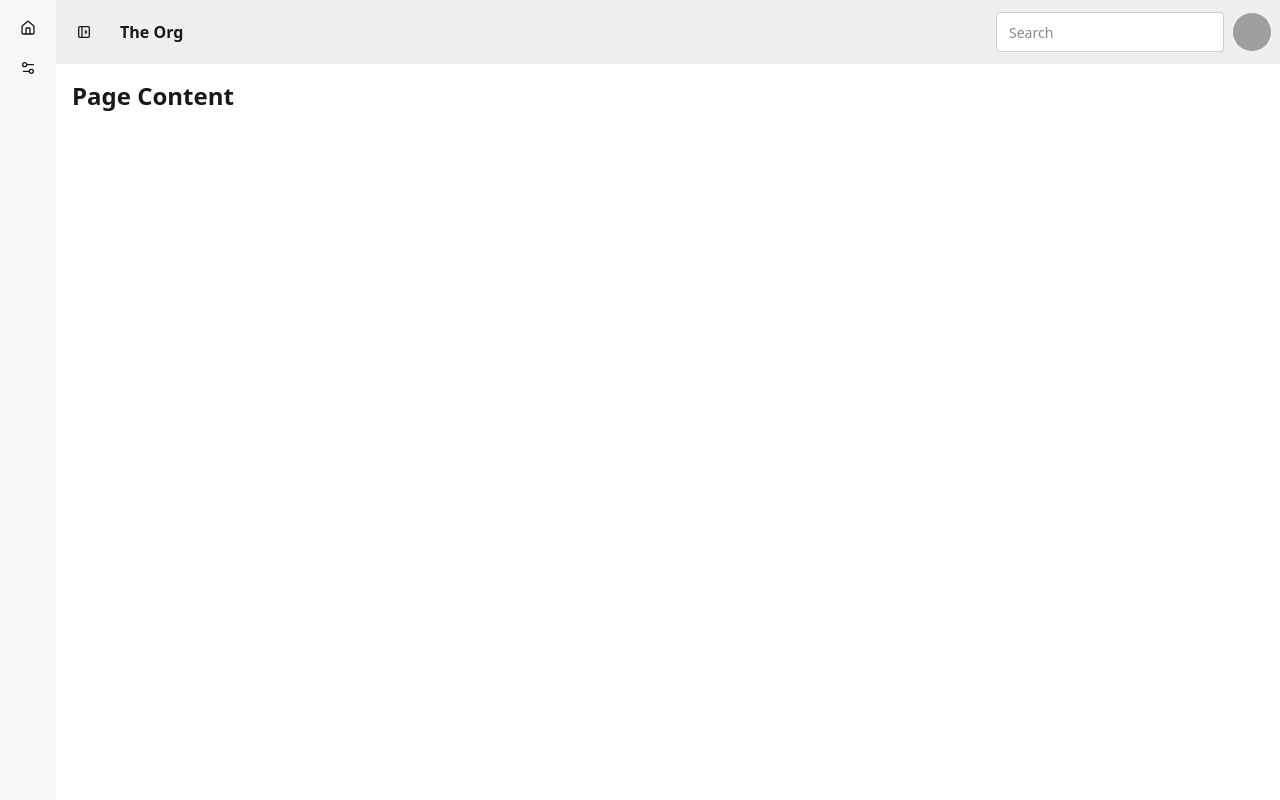
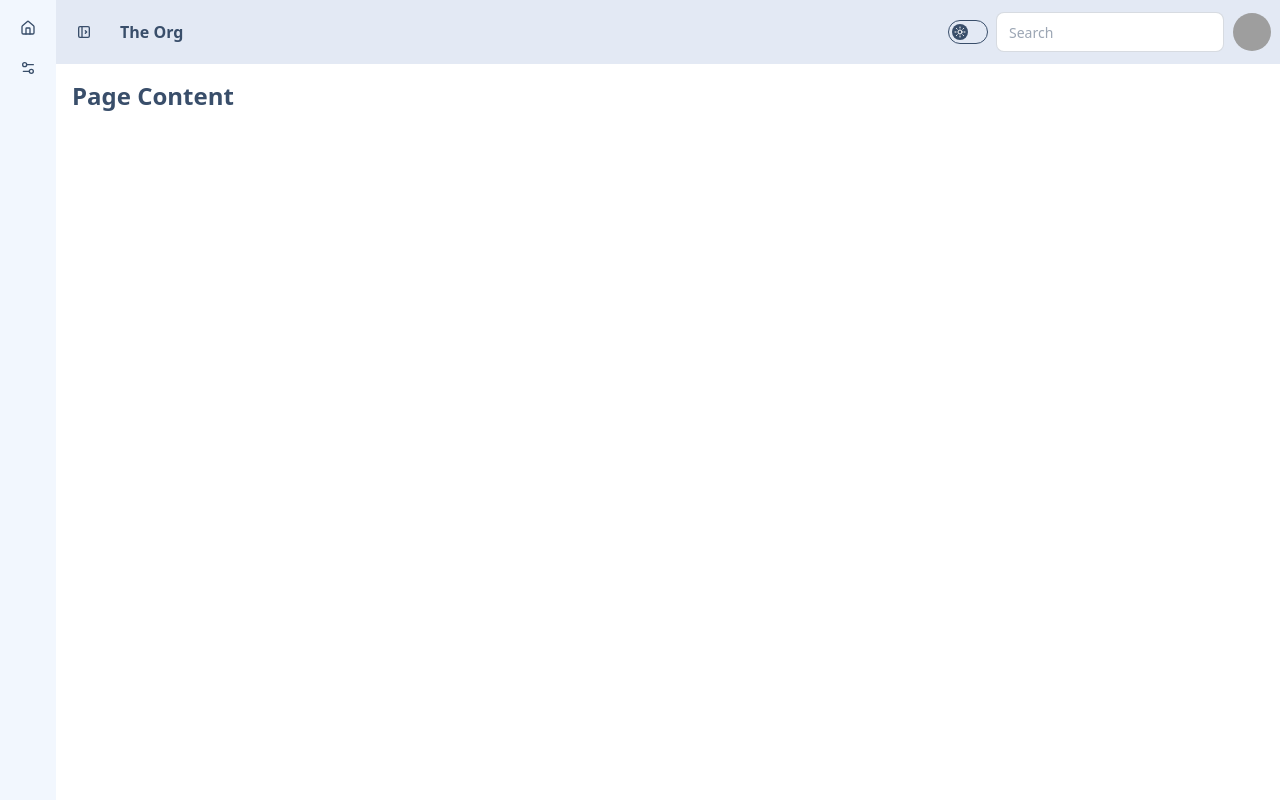
Before and after one commit to RaphCodec/the-org, a React (Vite) app: page / in a window 1280 px wide. Built offline with nearby package versions, Linux system fonts and the light colour scheme; grey boxes are pictures that could not be loaded.

Commit message:
feat(ui): add dark mode toggle
page automatically sets theme based on system preference and saves user setting in local storage

```diff
--- a/src/App.tsx
+++ b/src/App.tsx
@@ -1,4 +1,4 @@
-import AppLayout from "./layout/AppLayout"
+import AppLayout from "./components/AppLayout"
 
 export default function App() {
   return (
--- a/src/layout/AppLayout.tsx
+++ b/src/components/AppLayout.tsx
@@ -1,3 +1,5 @@
+import ThemeToggle from "./ThemeToggle"
+
 export default function AppLayout({ children }: { children: React.ReactNode }) {
   return (
     <div className="drawer lg:drawer-open">
@@ -27,7 +29,10 @@
           </div>
 
           {/* RIGHT */}
+
           <div className="navbar-end gap-2">
+            <ThemeToggle/>
+
             <input
               type="text"
               placeholder="Search"
--- /dev/null
+++ b/src/components/ThemeToggle.tsx
@@ -0,0 +1,37 @@
+import useTheme from "./useTheme"
+
+export default function ThemeToggle() {
+  const [theme, setTheme] = useTheme()
+
+  return (
+    <label className="toggle text-base-content">
+      <input
+        type="checkbox"
+        checked={theme === "dark"}
+        onChange={() => setTheme(theme === "dark" ? "light" : "dark")}
+      />
+
+      {/* Sun icon */}
+      <svg aria-label="sun" xmlns="http://www.w3.org/2000/svg" viewBox="0 0 24 24">
+        <g strokeLinejoin="round" strokeLinecap="round" strokeWidth="2" fill="none" stroke="currentColor">
+          <circle cx="12" cy="12" r="4"></circle>
+          <path d="M12 2v2"></path>
+          <path d="M12 20v2"></path>
+          <path d="m4.93 4.93 1.41 1.41"></path>
+          <path d="m17.66 17.66 1.41 1.41"></path>
+          <path d="M2 12h2"></path>
+          <path d="M20 12h2"></path>
+          <path d="m6.34 17.66-1.41 1.41"></path>
+          <path d="m19.07 4.93-1.41 1.41"></path>
+        </g>
+      </svg>
+
+      {/* Moon icon */}
+      <svg aria-label="moon" xmlns="http://www.w3.org/2000/svg" viewBox="0 0 24 24">
+        <g strokeLinejoin="round" strokeLinecap="round" strokeWidth="2" fill="none" stroke="currentColor">
+          <path d="M12 3a6 6 0 0 0 9 9 9 9 0 1 1-9-9Z"></path>
+        </g>
+      </svg>
+    </label>
+  )
+}
--- /dev/null
+++ b/src/components/useTheme.tsx
@@ -0,0 +1,19 @@
+import { useState, useEffect } from "react"
+
+export default function useTheme() {
+  const [theme, setTheme] = useState<string>(() => {
+    // Try localStorage first
+    const saved = localStorage.getItem("theme")
+    if (saved) return saved
+
+    // Otherwise use system preference
+    return window.matchMedia("(prefers-color-scheme: dark)").matches ? "dark" : "light"
+  })
+
+  useEffect(() => {
+    document.documentElement.dataset.theme = theme
+    localStorage.setItem("theme", theme)
+  }, [theme])
+
+  return [theme, setTheme] as const
+}
--- a/src/index.css
+++ b/src/index.css
@@ -1,2 +1,4 @@
 @import "tailwindcss";
-@plugin "daisyui";
+ @plugin "daisyui" {
+   themes: winter --default, dark --prefersdark;
+ }
```
